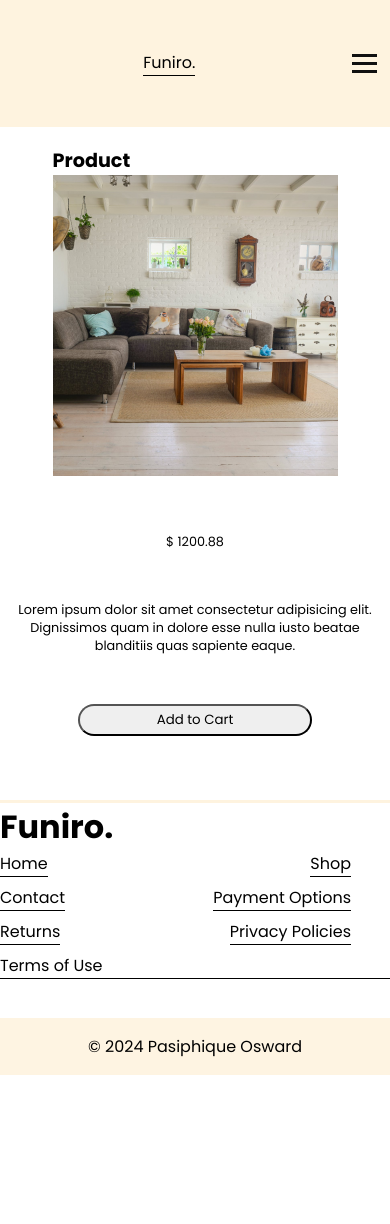
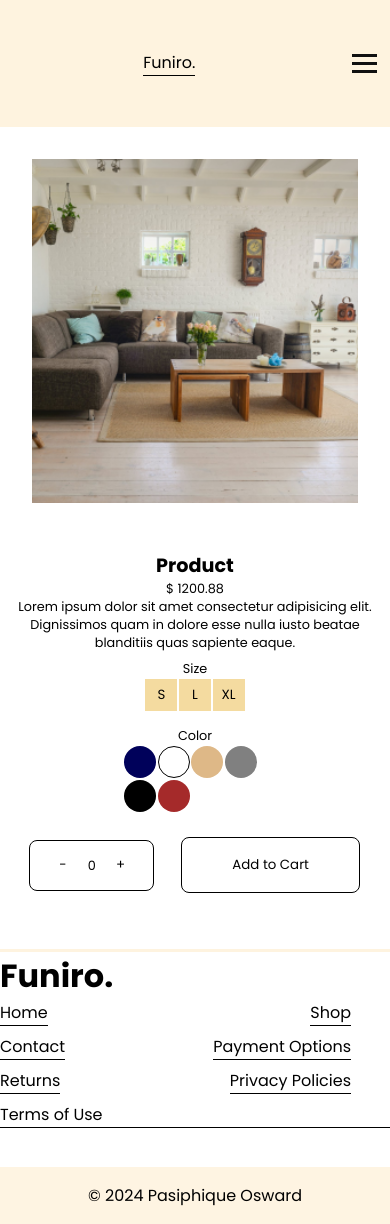
Before and after one commit to Pasiphique/EcommerceFurniture, a React (Vite) app in the folder Furniture/: page /shop/product/1 in a window 390 px wide. Before the commit the page ends 1075 px from the top, so only its background shows below. Built offline with nearby package versions, Linux system fonts and the light colour scheme.

Commit message:
adding more css and responsiveness to pages

```diff
--- a/Furniture/src/App.css
+++ b/Furniture/src/App.css
@@ -17,7 +17,6 @@
     align-items: center;
     min-height: 15vh;
     background-color: rgba(253, 230, 187, 0.466);
-    margin-bottom: 5%;
 }
 .links-container {
     display: flex;
@@ -73,6 +72,146 @@
         margin-top: .5rem;
     }
 }
+/* Home page */
+
+.hero-container{
+    width: 100%;
+}
+.hero-text{
+    margin-top: 2rem;
+    margin-bottom: 2rem;
+}
+.hero-image{
+    width: 100%;
+    height: 25vh;
+}
+.hero-image img {
+    width: 100%;
+    height: 100%;
+}
+@media (width > 426px) {
+    .hero-image{
+        width: 100%;
+        height: 35vh;
+    }
+}
+@media (width > 768px) {
+    .hero-image{
+        width: 100%;
+        height: 50vh;
+    }
+}
+@media (width > 1024px) {
+    .hero-image{
+        width: 100%;
+        height: 80vh;
+    }
+}
+/* browse the range section */
+.range-container{
+    width: 100%;
+    display: flex;
+    justify-content: space-around;
+}
+.range{
+    width: 30%;
+    height:80%;
+}
+.range img {
+    width: 100%;
+    height: 100%;
+}
+@media (width > 1024px ){
+    .range {
+        width: 18%;
+    }
+}
+
+/* Inspiration section */
+.inspirations {
+    width: 100%;
+    display: flex;
+    flex-wrap: wrap;
+    margin-top:2rem;
+    max-height: 40vh;
+    margin-bottom: 4rem;
+    margin-top:4rem;
+}
+
+.inspiration-images{
+    margin-top: .5rem;
+    display: flex;
+    width: 100%;
+    max-height: 50%;
+    justify-content: space-around;
+
+}
+.inspiration-images div {
+    width: 45%;
+    height: 15vh;
+
+
+}
+.inspiration-images img {
+    width: 100%;
+    height: 100%;
+}
+@media (width > 425px){
+    .inspiration-images div {
+        width: 30%;
+        height: 25vh;
+
+    }
+}
+@media (width > 830px){
+    .inspiration-images div {
+        width: 45%;
+        height: 30vh;
+
+
+    }
+    .inspiration-images{
+        display: flex;
+        flex-direction: row;
+        justify-content: space-evenly;
+
+    }
+    .inspirations > div {
+        width: 50%;
+    }
+    .insp-text {
+        display: flex;
+        flex-direction: column;
+        align-items: center;
+        justify-content: center;
+        text-align: center;
+    }
+}
+/* furniture collage */
+
+.collage-container{
+    width: 100%;
+    height: 90vh;
+    background-color: antiquewhite;
+}
+.collage{
+    width: 100%;
+   height: 90%;
+    display: flex;
+    flex-direction: row;
+    flex-wrap: wrap;
+    overflow: scroll;
+    overflow-x: hidden;
+
+}
+.lk {
+    width: 50%;
+    height: 60%;
+}
+.lk img{
+    max-width: 100%;
+    max-height: 100%;
+}
 
 
 /*Shop Page */
@@ -99,45 +238,82 @@
     justify-content: center;
     align-items: center;
 }
+.product-tag{
+    width: 100%;
+    height: 40%;
+    display: flex;
+    flex-direction: column;
+    justify-content: center;
+    align-items: center;
+    padding: 2rem;
 
-@media (width > 438px) {
+}
+.product-info {
+    height: 60%;
+    width: 100%;
+    display: flex;
+    flex-direction: column;
+    justify-content: space-around;
+    text-align: center;
+    align-items: center;
+    padding: 1rem;
+
+}
+
+@media (width > 500px) {
     .product{
-       max-width: 80%;
+       flex-direction: row;
     }
-}
-@media (width > 492px) {
-    .product{
-       max-width: 70%;
+    .product-tag{
+        width: 50%;
+    }
+    .product-info{
+        width: 30%;
+        height: 60vh;
+
+    }
+    .product-image-container {
+        width: 60%;
+        height: 50%;
     }
 }
 
-.product > h2 {
-    padding:1rem;
-}
 .product-image-container {
     display: flex;
     justify-content: center;
     align-items: center;
+    width: 100%;
+    height: 50%;
 }
-.product-info {
-    min-height: 30vh;
-    width: 100%;
-    display: flex;
-    flex-direction: column;
-    margin-top: 2rem;
-    justify-content: space-around;
-    text-align: center;
-    align-items: center;
-}
-.product-info button {
-    width: 60%;
-    border-radius: 1rem;
-    height: 2rem;
+@media (width > 765px){
+    .product-info{
+        width: 40%;
+        border:1px solid black;
+    }
+     .product-tag{
+        width: 60%;
+        height: 70%;
+    }
+    .product-image-container {
+        width: 80%;
+        height: 100%;
+
+    }
+    .product{
+        max-width: 70%;
+    }
+    .ind-product{
+        display: flex;
+        width: 100%;
+        flex-direction: row;
+        justify-content: center;
+        align-items: center;
+    }
 }
 
 .product-image-container img {
-    max-width: 100%;
-    max-height: 100%;
+    width: 100%;
+    height: 100%;
 }
 .shop-product{
     width: 70%;
@@ -174,9 +350,87 @@
         border:1px solid black;
     }
 }
+.cart-buttons{
+    width: 100%;
+    height: 15%;
+    display: flex;
+    justify-content: space-around;
+    align-items: center;
+}
+.cart-buttons button{
+    width: 3rem;
+    height: 2rem;
+    border: none;
+    background-color: white;
+    cursor: pointer;
+    margin:.05rem;
+}
+.cart-buttons button:hover{
+    background-color: #f6dda3;
+}
+.cart-buttons > div{
+    border:1px solid black;
+    padding:.5rem;
+    border-radius: .5rem;
 
+}
+.cart-buttons > button{
+    width: 50%;
+    height: 3.5rem;
+    border:1px solid black;
+    border-radius: .5rem;
+    cursor: pointer;
+}
+.cart-buttons > button:hover{
+    background-color: #f6dda3;
+}
+.product-pick{
+    width: 100%;
+    height: 20vh;
+    display: flex;
+    flex-direction: column;
+    justify-content: space-around;
+    margin-bottom: 1rem;
+}
+.product-pick > div {
+    display: flex;
+    flex-direction: column;
+    justify-content: center;
+    align-items: center;
+}
+.product-pick > div button {
+    width: 2rem;
+    height: 2rem;
+    margin:.05rem;
+    cursor:pointer;
+    border:none;
+}
+.circles{
+    width: 40%;
+    display: flex;
+    justify-content:left;
+    flex-wrap: wrap;
+    align-items: center;
+}
+.circles button{
+    border-radius: 50%;
 
-
+}
+.circles button:nth-child(2){
+    border:1px solid black;
+}
+.circles button:focus{
+    border:3px solid #d6a73a;
+}
+.circles button:hover{
+    border:3px solid #d6a73a;
+}
+.boxes button{
+    background-color:#f4dba0;
+}
+.boxes button:hover, .boxes button:focus{
+    background-color: #d6a73a;
+}
 /* ///////////////////////////////////////////////////////*/
 
 /* Footer Component */
@@ -236,6 +490,7 @@ a{
     display: flex;
     flex-wrap: wrap;
     justify-content: center;
+    margin-top:2rem;
 }
 .cart-container > p {
     display: flex;
--- a/Furniture/src/Home/Hero.jsx
+++ b/Furniture/src/Home/Hero.jsx
@@ -2,8 +2,8 @@
     return (
         <div className="hero-container">
             {/* Background img is furniture */}
-            <div><img src="img/hero.jpg" alt="" /></div>
-            <div >
+            <div className="hero-image"><img src="img/hero.jpg" alt="" /></div>
+            <div className="hero-text">
                 <span>New Arrival</span>
                 <span>Discover Our New Collection</span>
                 <p>Lorem ipsum dolor sit amet, consectetur adipiscing elit. Ut elit tellus, luctus nec ullamcorper mattis.</p>
--- a/Furniture/src/Shop/ProductDisplay.jsx
+++ b/Furniture/src/Shop/ProductDisplay.jsx
@@ -9,30 +9,48 @@ export default function ProductDisplay(){
     return(
         <div key={product.id} className="ind-product">
             <div className='product'>
-                <div>
-                    <h2>Product</h2>
+                <div className="product-tag">
                     <div className='product-image-container'>
                         <img src={product.src} alt="" />
                     </div>
                 </div>
 
                 <div className="product-info">
-
+                    <h2>Product</h2>
                     <span>$ {product.price}</span>
                     <span>Lorem ipsum dolor sit amet consectetur adipisicing elit. Dignissimos quam in dolore esse nulla iusto beatae blanditiis quas sapiente eaque.</span>
-                    {quantity == 0 ?
-                <button onClick={()=>increaseCartQuantity(productId)}>Add to Cart</button>:
-                (
-                    <>
+                    <div className="product-pick">
                         <div>
-                            <button onClick={()=>decreaseCartQuantity(productId)}>-</button>
-                            <span>{quantity}</span>
-                            <button onClick={()=>increaseCartQuantity(productId)}>+</button>
+                            <span>Size</span>
+                            <div className="boxes">
+                                <button >S</button>
+                                <button >L</button>
+                                <button >XL</button>
+                            </div>
                         </div>
-                        <button onClick={()=> removeFromCart(id)}>remove </button>
-                    </>
-                )
-        }
+                        <div>
+                            <span>Color</span>
+                            <div className="circles">
+                                <button style={{backgroundColor: 'rgb(0, 1, 90)'}}></button>
+                                <button style={{backgroundColor: 'white'}}></button>
+                                <button style={{backgroundColor: 'burlywood'}}></button>
+                                <button style={{backgroundColor: 'grey'}}></button>
+                                <button style={{backgroundColor: 'black'}}></button>
+                                <button style={{backgroundColor: 'brown'}}></button>
+                            </div>
+                        </div>
+
+                    </div>
+
+                <div className="cart-buttons">
+                    <div>
+                        <button onClick={()=>decreaseCartQuantity(productId)}>-</button>
+                        <span>{quantity}</span>
+                        <button onClick={()=>increaseCartQuantity(productId)}>+</button>
+                    </div>
+                    <button onClick={()=>increaseCartQuantity(productId)}>Add to Cart</button>
+                </div>
+
                 </div>
 
             </div>
```
Also changed, not shown: Furniture/src/Home/Browse.jsx (+26 -25 lines).
